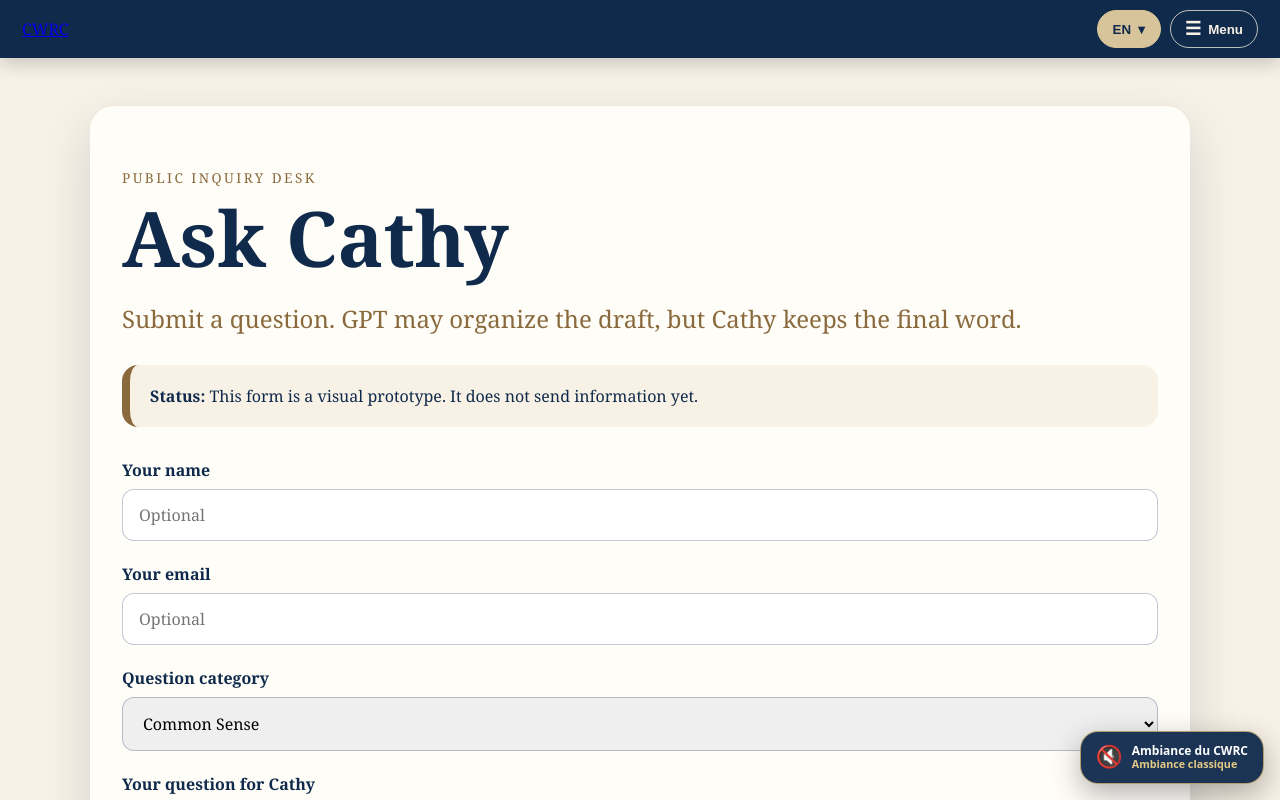
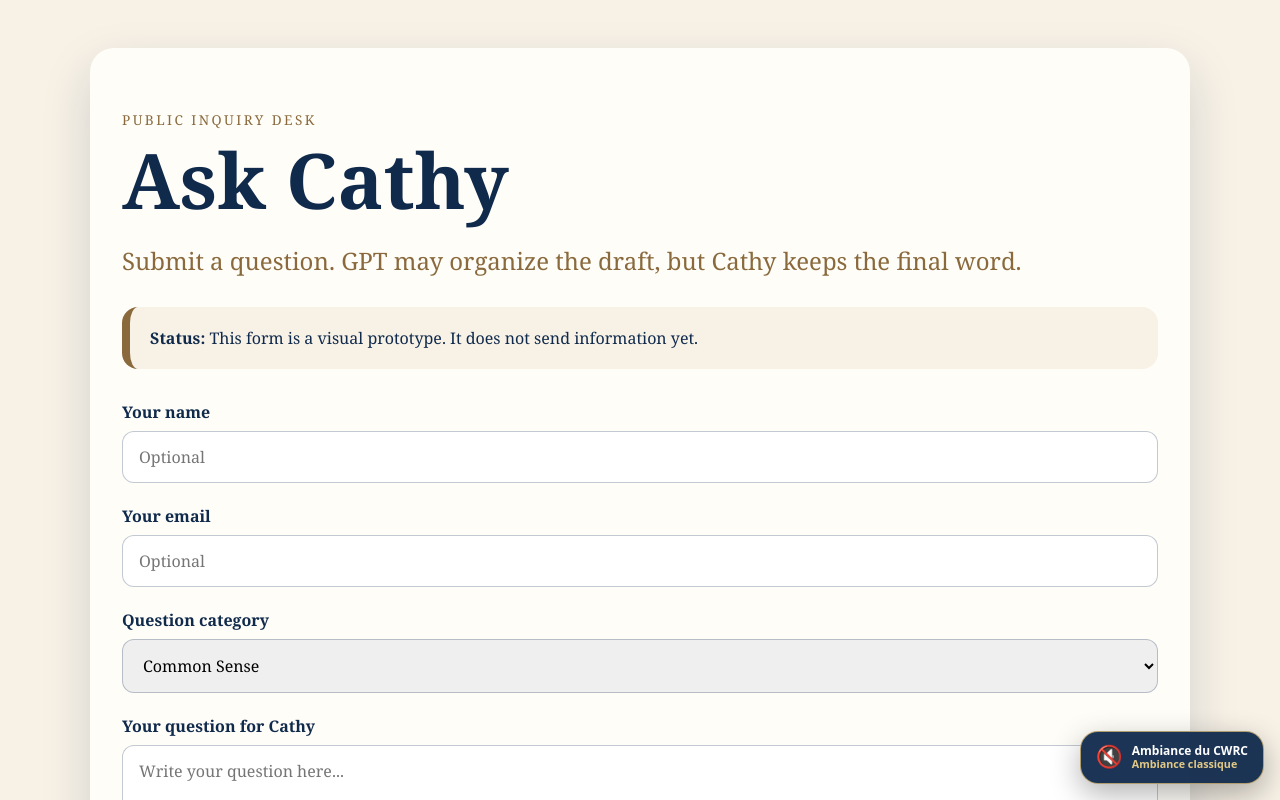
Before and after one commit to suziebanza-ctrl/cwrc, a Next.js app: page /ask-cathy in a window 1280 px wide. Shown: the top 800 px of the page. Built offline with nearby package versions, Linux system fonts and the light colour scheme.

Commit message:
Conserve l'en-tete uniquement dans le Grand Hall

```diff
--- a/app/components/PageLayout.tsx
+++ b/app/components/PageLayout.tsx
@@ -1,10 +1,9 @@
 import type {Locale} from "../i18n/config";
 import Footer from "./Footer";
-import Header from "./Header";
 import NavigationButtons from "./NavigationButtons";
 
 export default function PageLayout({children,locale="en",navigation=true}:{children:React.ReactNode;locale?:Locale;navigation?:boolean}) {
-  return <main style={pageStyle}><Header locale={locale}/><section style={contentStyle}>{children}{navigation&&<NavigationButtons locale={locale}/>}</section><Footer locale={locale}/></main>;
+  return <main style={pageStyle}><section style={contentStyle}>{children}{navigation&&<NavigationButtons locale={locale}/>}</section><Footer locale={locale}/></main>;
 }
 const pageStyle={minHeight:"100vh",backgroundColor:"#F7F1E6",color:"#102A4C",fontFamily:"Georgia, serif"};
 const contentStyle={maxWidth:"1100px",margin:"48px auto",backgroundColor:"#FFFDF8",borderRadius:"24px",padding:"48px 32px",boxShadow:"0 20px 50px rgba(16, 42, 76, 0.15)"};
```
